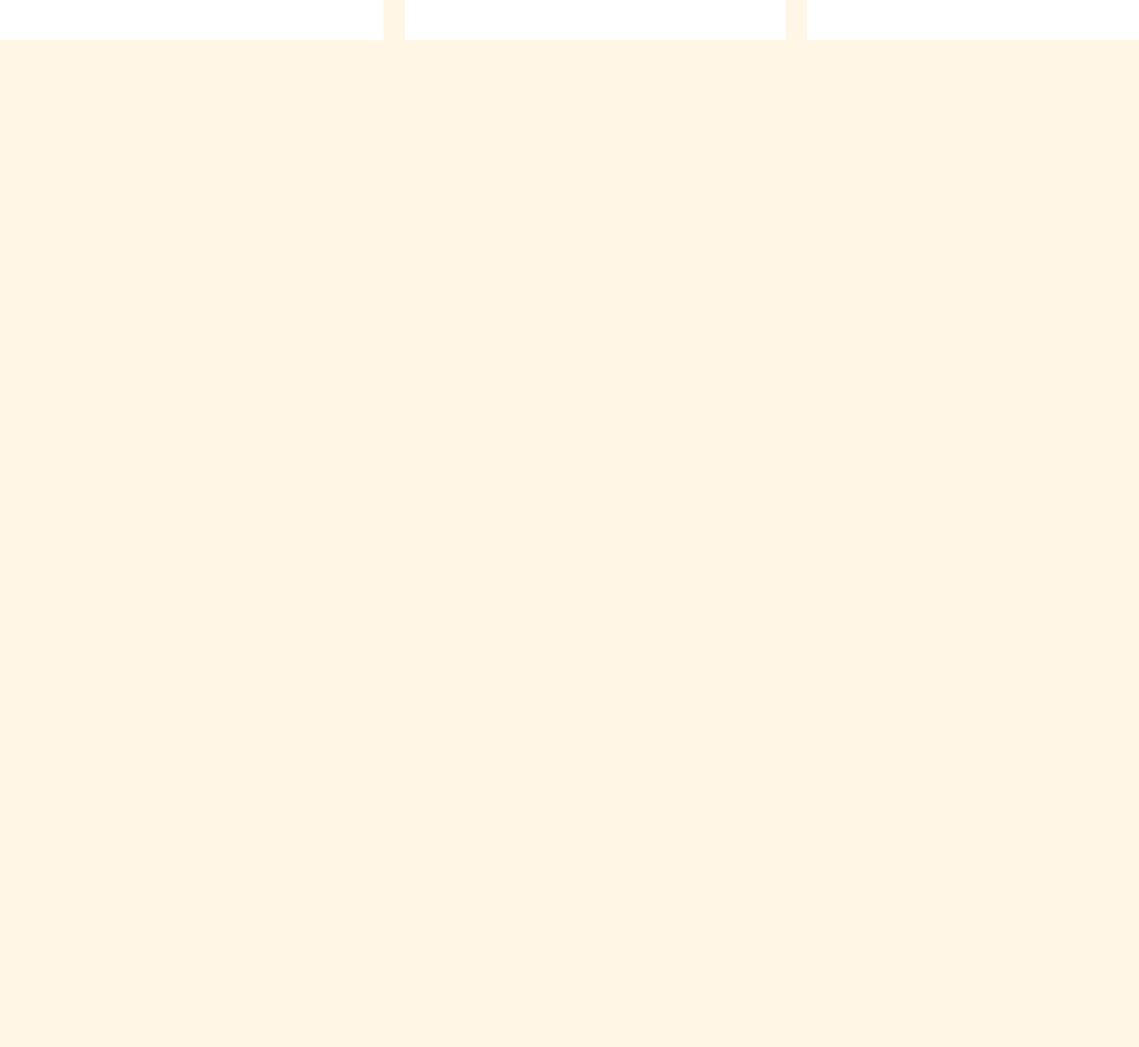
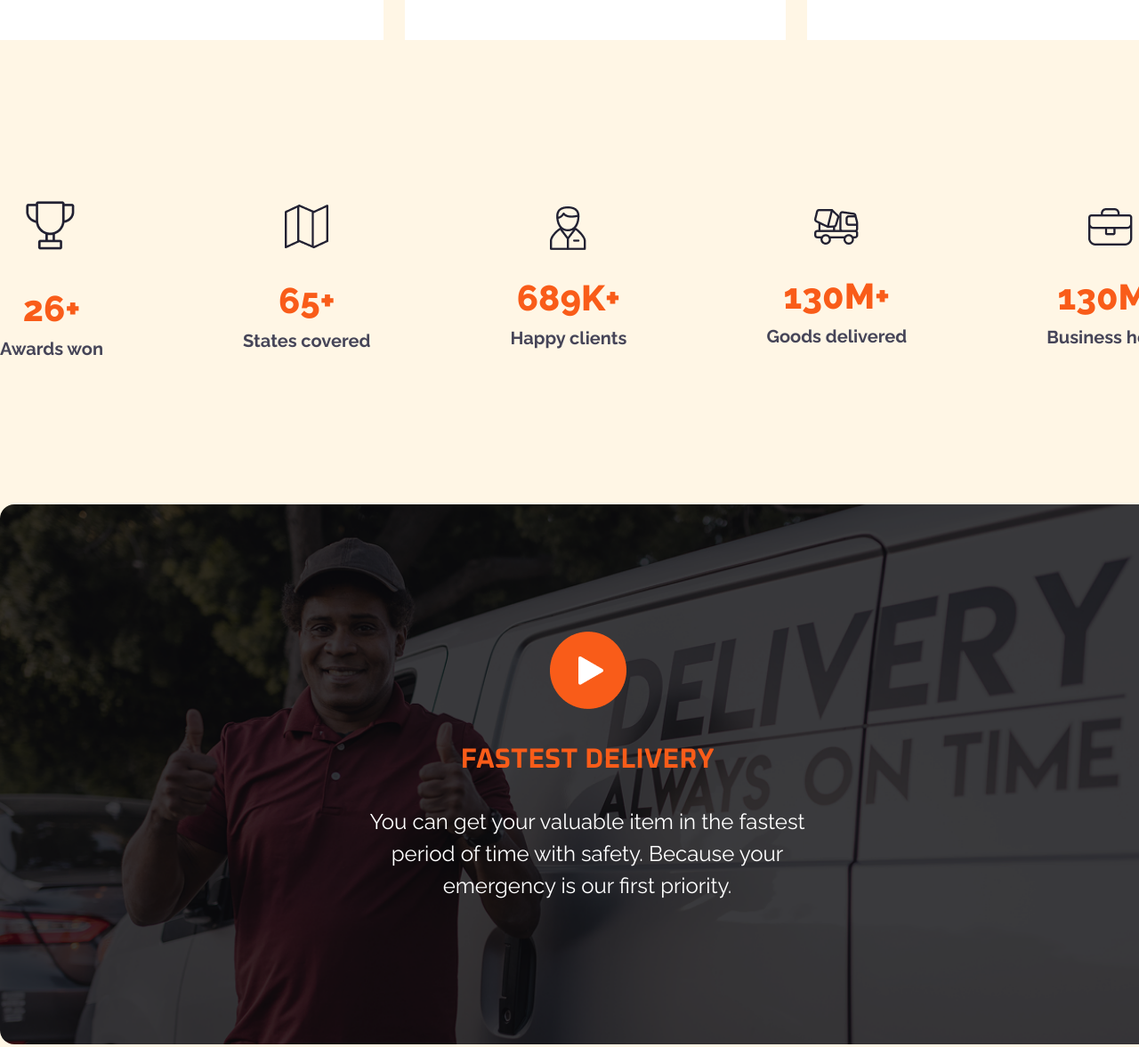
Before and after one commit to Abrar2420/Quriarbox, a plain HTML site: page src/index.html in a window 1280 px wide. Shown: the part 1802-2979 px from the top of the page at 89% size. Before the commit the page ends 2023 px from the top, so only its background shows below. Drawn offline with Linux system fonts and the light colour scheme.

Commit message:
achivement section completed

```diff
--- a/src/index.html
+++ b/src/index.html
@@ -239,5 +239,70 @@
       </div>
     </section>
     <!-- ============================= services section ============================== -->
+    <!-- ============================= achivement section ============================== -->
+    <section>
+      <div class="my-container">
+        <!-- achivement top section  -->
+        <div class="flex items-center justify-between pb-40">
+          <div class="flex flex-col items-center justify-center">
+            <img src="./images/acbivement1.png" alt="" class="pb-7" />
+            <h4 class="orange-text font-ral font-extrabold text-[2.5rem]">
+              26+
+            </h4>
+            <p class="text-[1.25rem] font-bold text-[#464558]">Awards won</p>
+          </div>
+          <div class="flex flex-col items-center justify-center">
+            <img src="./images/acbivement2.png" alt="" class="pb-7" />
+            <h4 class="orange-text font-ral font-extrabold text-[2.5rem]">
+              65+
+            </h4>
+            <p class="text-[1.25rem] font-bold text-[#464558]">
+              States covered
+            </p>
+          </div>
+          <div class="flex flex-col items-center justify-center">
+            <img src="./images/acbivement3.png" alt="" class="pb-6" />
+            <h4 class="orange-text font-ral font-extrabold text-[2.5rem]">
+              689K+
+            </h4>
+            <p class="text-[1.25rem] font-bold text-[#464558]">Happy clients</p>
+          </div>
+          <div class="flex flex-col items-center justify-center">
+            <img src="./images/acbivement4.png" alt="" class="pb-7" />
+            <h4 class="orange-text font-ral font-extrabold text-[2.5rem]">
+              130M+
+            </h4>
+            <p class="text-[1.25rem] font-bold text-[#464558]">
+              Goods delivered
+            </p>
+          </div>
+          <div class="flex flex-col items-center justify-center">
+            <img src="./images/acbivement5.png" alt="" class="pb-7" />
+            <h4 class="orange-text font-ral font-extrabold text-[2.5rem]">
+              130M+
+            </h4>
+            <p class="text-[1.25rem] font-bold text-[#464558]">
+              Business hours
+            </p>
+          </div>
+        </div>
+        <!-- achivement bottom section (video)  -->
+        <div
+          class="bg-[url('./images/video.png')] bg-cover bg-center bg-no-repeat rounded-2xl mb-36"
+        >
+          <div
+            class="flex flex-col items-center justify-center px-80 pt-32 pb-40"
+          >
+            <img src="./images/play-icon.png" alt="" class="mb-5" />
+            <h3 class="orange-text mb-7">FASTEST DELIVERY</h3>
+            <p class="text-[1.5rem] text-white px-16 text-center">
+              You can get your valuable item in the fastest period of time with
+              safety. Because your emergency is our first priority.
+            </p>
+          </div>
+        </div>
+      </div>
+    </section>
+    <!-- ============================= achivement section ============================== -->
   </body>
 </html>
```
Also changed, not shown: src/images/play-icon.png (added), src/images/video.png (added), src/output.css.
